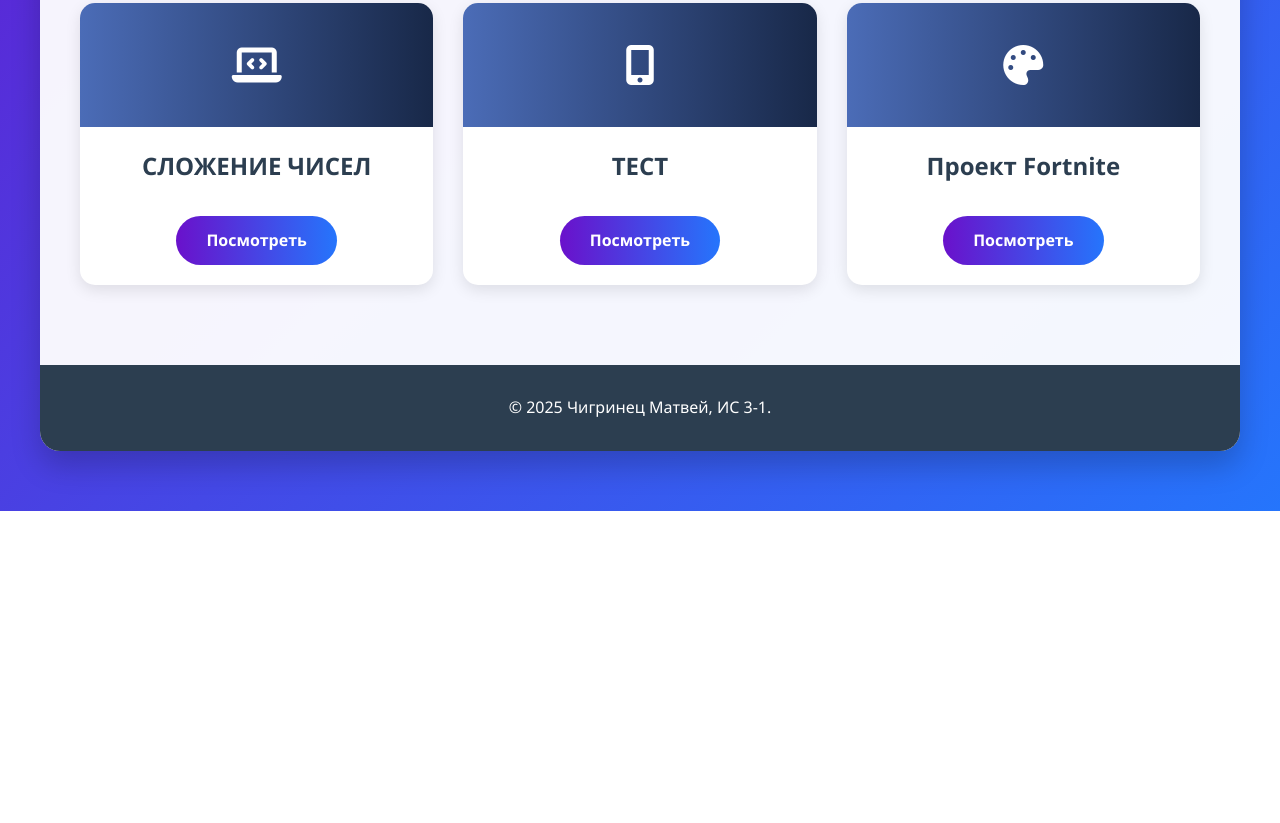
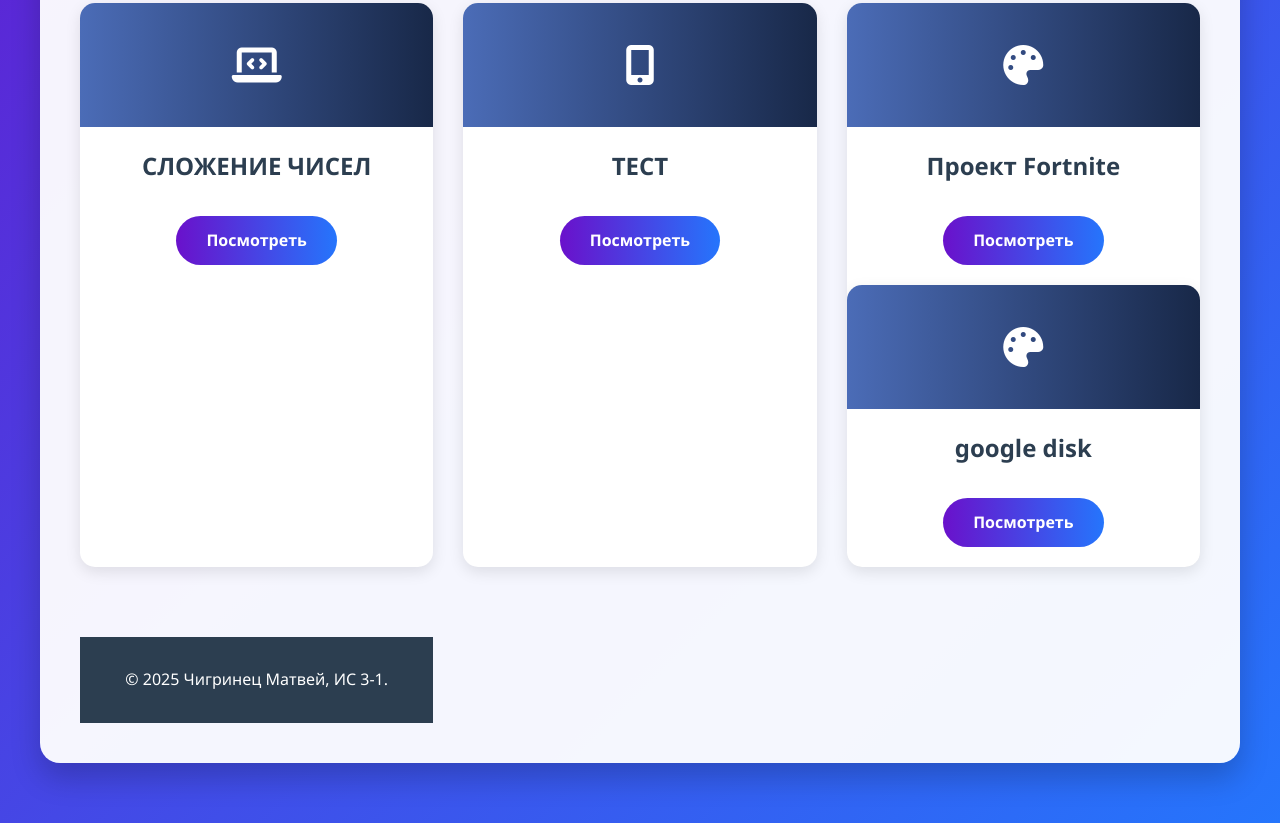
Before and after one commit to Slowlikey/slowlikey.github.io, a plain HTML site: page index.html in a window 1280 px wide. Shown: the part 636-1459 px from the top of the page. Before the commit the page ends 1147 px from the top, so only its background shows below. Drawn offline with Linux system fonts and the light colour scheme.

Commit message:
Update index.html

```diff
--- a/index.html
+++ b/index.html
@@ -248,6 +248,14 @@
 
                         <a href="https://www.creativecc.ru/" class="work-link">Посмотреть</a>
                     </div>
+                     <div class="work-card">
+                    <div class="work-icon">
+                        <i class="fas fa-palette"></i>
+                    </div>
+                    <div class="work-content">
+                        <h3 class="work-title">google disk</h3>
+
+                        <a href="https://drive.google.com/drive/folders/1D-0JJYXddwF7o1JtSMON0HuE53wtIrkH?hl=ru" class="work-link">Посмотреть</a>
                 </div>
             </div>
         </div>
```
